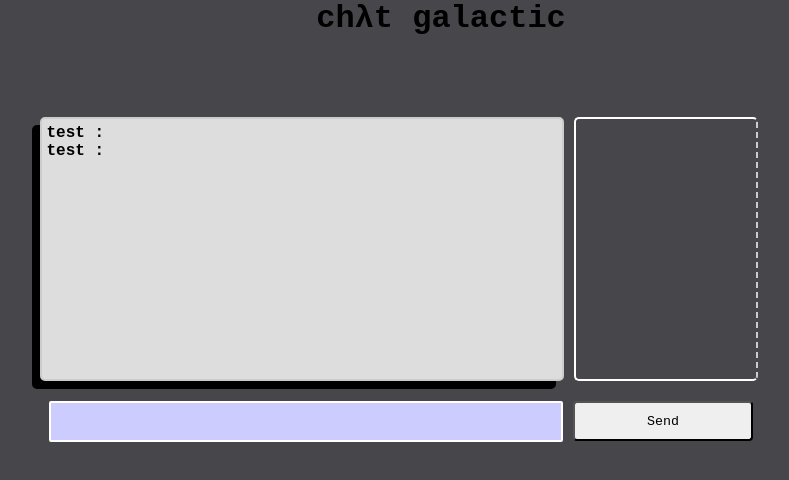
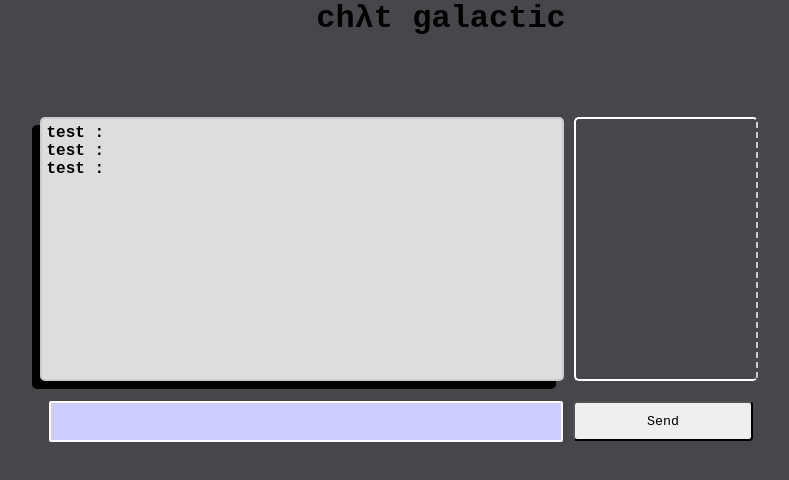
Before and after one commit to donkey-hotei/chat-galactic, a React (Create React App) app in the folder client/: page / in a window 1280 px wide. Shown: the top 480 px of the page, without its empty margins (199-988 px from the left). Built offline with nearby package versions, Linux system fonts and the light colour scheme.

Commit message:
add unique keys to test data

```diff
--- a/client/src/App.js
+++ b/client/src/App.js
@@ -12,12 +12,19 @@ class Application extends Component {
     this.state = {
       conversation: [
         {
+          id: 0,
           username: 'Arthur Dent',
-          content: '<p>Hello World.</p>',
+          content: '  Hello World.',
         },
         {
+          id: 1,
           username: 'Stephen Hawking',
-          content: '<p>Beautiful!</p>',
+          content: '  Beautiful!',
+        },
+        {
+          id: 2,
+          username: 'Buckaroo Banzai',
+          content: '  What the fuck?',
         },
       ],
     };
@@ -34,7 +41,7 @@ class Application extends Component {
           <PeerList />
         </div>
 
-        <form className="input-container">
+        <form className="input-container" onSubmit={() => 'test'}>
           <InputBox />
           <SendButton />
         </form>
--- a/client/src/components/Conversation/Conversation.js
+++ b/client/src/components/Conversation/Conversation.js
@@ -1,21 +1,20 @@
-import React, { Component } from 'react';
+import React from 'react';
 import PropTypes from 'prop-types';
 import Message from './Message';
 import './Conversation.css';
 
-class Conversation extends Component {
-  render() {
-    const { conversation } = this.props;
+const Conversation = ({ conversation }) => (
+  <div className="conversation">
+    {conversation.map(message => (
+      <Message
+        key={message.id}
+        message={message}
+      />
+    ))
+    }
+  </div>
+);
 
-    return (
-      <div className="conversation">
-        {
-          conversation.map(convo => <Message message={convo.content} />)
-        }
-      </div>
-    );
-  }
-}
 
 Conversation.propTypes = {
   conversation: PropTypes.arrayOf(PropTypes.object).isRequired,
```
